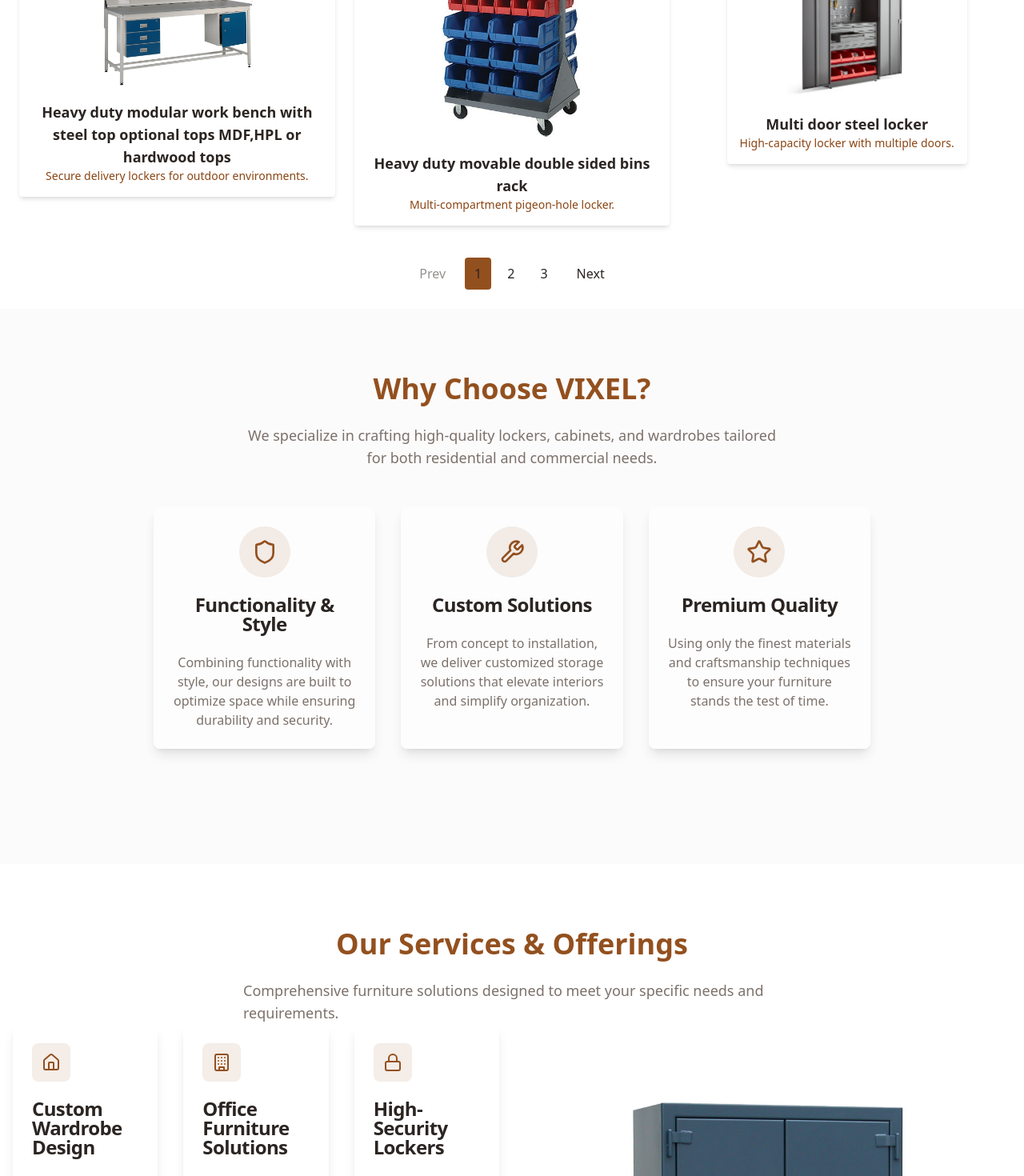
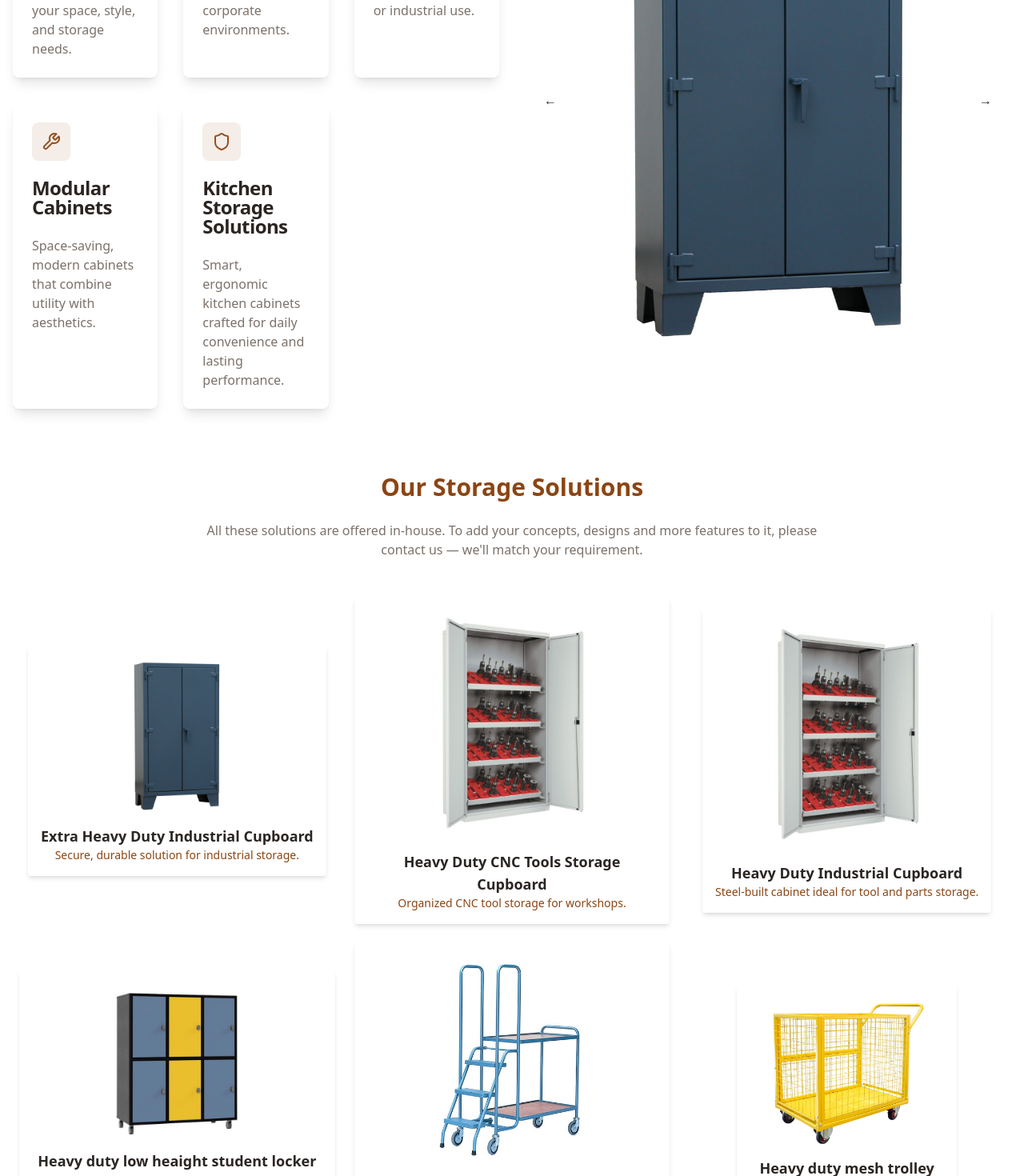
Before and after one commit to Sanamshubham/vixcel, a React (Vite) app: page /solution in a window 1280 px wide. Shown: the part 1220-2690 px from the top of the page at 80% size. Built offline with nearby package versions, Linux system fonts and the light colour scheme.

Commit message:
Add missing Solution section

```diff
--- a/src/App.jsx
+++ b/src/App.jsx
@@ -18,13 +18,13 @@
     <Routes>
       <Route path="/" element={<Home />} />
       <Route path="/services" element={<Services/>}/>
-      <Route path="/solution" element={<Solution/>}/>
+      {/* <Route path="/solution" element={<Solution/>}/> */}
       <Route path="/about" element={<About />} />
       <Route path="/contact" element={<Contact />} />
     </Routes>
     <About/>
     <Services/>
-    {/* <Solutions/> */}
+    <Solution/>
     {/* <Solution/> */}
     <Contact/>
     <Footer />
--- a/src/components/Navbar.jsx
+++ b/src/components/Navbar.jsx
@@ -26,7 +26,7 @@
 
           {/* Desktop Nav */}
           <div className="hidden md:flex items-center space-x-5">
-            <a href="/Solution" className="text-foreground/80 hover:text-foreground transition-colors">Solution</a>
+            <a href="#solution" className="text-foreground/80 hover:text-foreground transition-colors">Solution</a>
             <a href="#services" className="text-foreground/80 hover:text-foreground transition-colors">Services</a>
             <a href="#about" className="text-foreground/80 hover:text-foreground transition-colors">About</a>
             <a href="#contact" className="text-foreground/80 hover:text-foreground transition-colors">Contact</a>
--- a/src/components/Solution.jsx
+++ b/src/components/Solution.jsx
@@ -6,7 +6,7 @@
   return (
 
   <div>
-    <h1 id="Solution" className="text-3xl font-bold text-center my-6 text-[#8B4513]">Our Storage Solutions</h1>
+    <h1 id="solution" className="text-3xl font-bold text-center my-6 text-[#8B4513]">Our Storage Solutions</h1>
     <Solutions />
   </div>
 );
--- a/src/pages/Solutions.jsx
+++ b/src/pages/Solutions.jsx
@@ -37,6 +37,9 @@
   };
 
   return (
+
+
+  <div>
     <div className="p-6 bg-secondary/10 min-h-screen">
       {/* <h1 className="text-3xl md:text-4xl font-bold mb-8 text-center text-foreground">
         Storage Solutions
@@ -119,6 +122,8 @@
         </div>
       )}
     </div>
+
+    </div>
   );
 };
 
```
